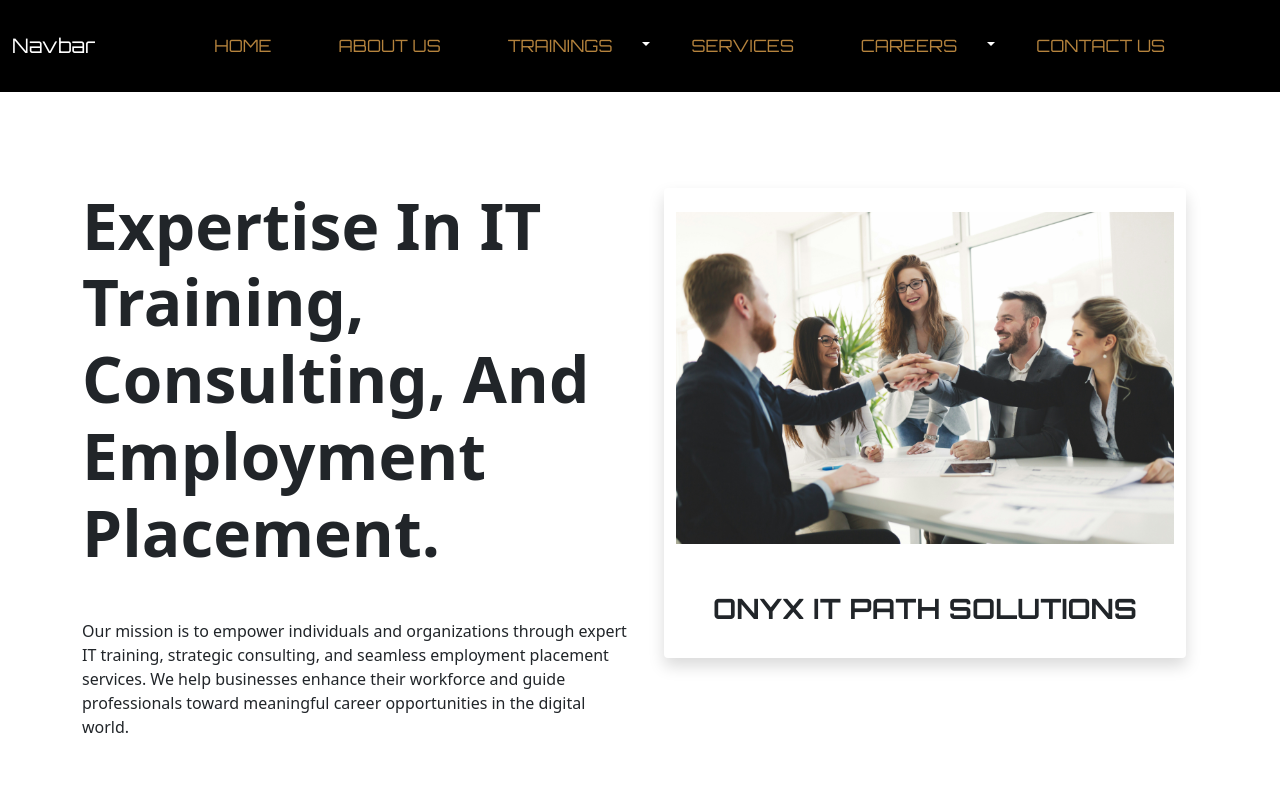
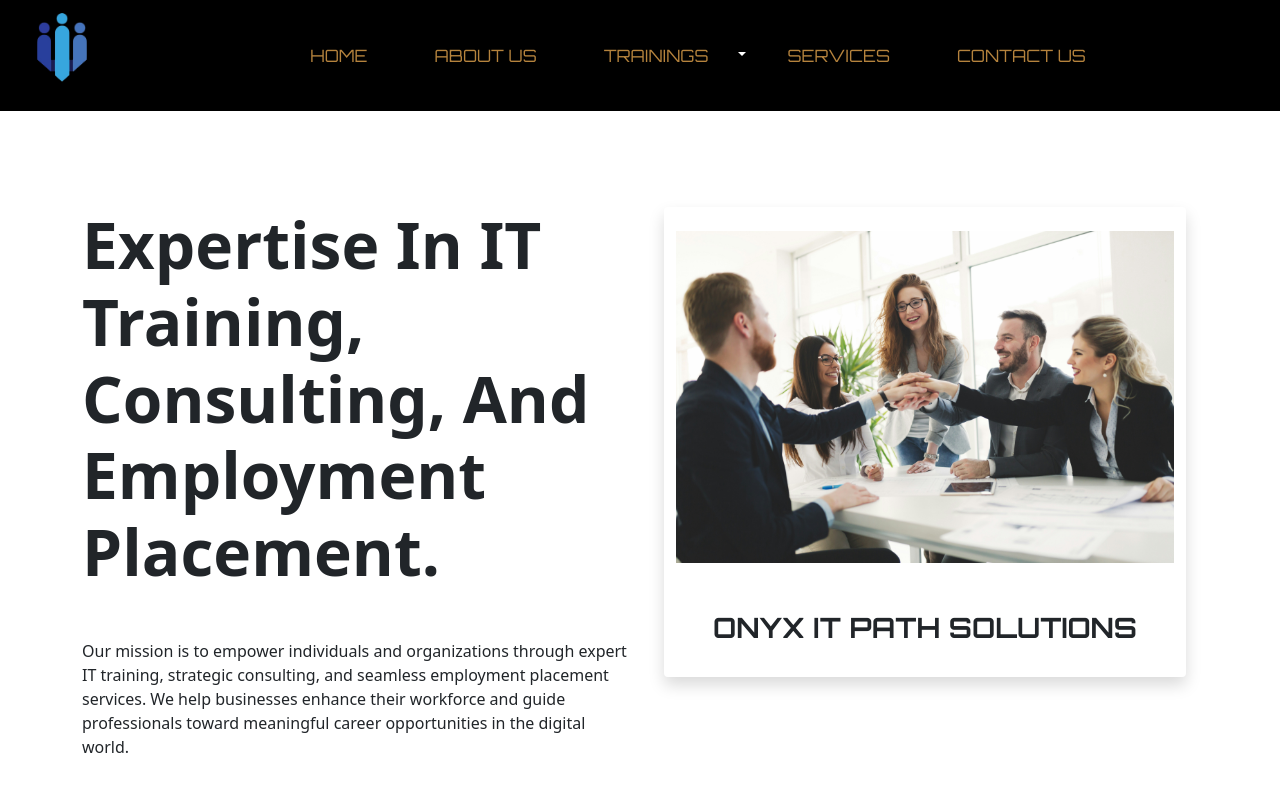
Before and after one commit to Akxay28/OnyxWeb, a React (Vite) app: page / in a window 1280 px wide. Shown: the top 785 px of the page. Built offline with nearby package versions, Linux system fonts and the light colour scheme.

Commit message:
logo update

```diff
--- a/src/App.css
+++ b/src/App.css
@@ -6,6 +6,7 @@
 /* SECTION ONE  */
 nav {
     font-family: "Orbitron", serif;
+    z-index: 100;
 }
 
 .bg-img {
--- a/src/Views/Layout/Footer/Footer.jsx
+++ b/src/Views/Layout/Footer/Footer.jsx
@@ -11,8 +11,8 @@
                             <div class="row border-top border-dark">
                                 <div class="col-lg-6">
                                     <div class="mt-5">
-                                        <img src="https://gridtech.co/wp-content/uploads/2023/10/Grid-tech-Logo-white.png"
-                                            alt="" class="img-fluid" width="180px" />
+                                        <img src="OnyxLogoBGREMOVE.png"
+                                            alt="Onyx logo image" class="img-fluid" width="180px" />
                                     </div>
                                     <p class="para_two mt-4 text-light">GridTech, an IT training and placement company, was
                                         founded over 6 years ago and is incorporated in Virginia, USA. Our core mission is
--- a/src/Views/Layout/Header/Header.jsx
+++ b/src/Views/Layout/Header/Header.jsx
@@ -14,7 +14,9 @@
         <>
             <nav className="navbar navbar-expand-lg" style={{ backgroundColor: "black" }}>
                 <div className="container-fluid">
-                    <NavLink className="navbar-brand text-white" href="#" data-aos="fade-down">Navbar</NavLink>
+                    <NavLink className="navbar-brand" to='/' href="#" data-aos="fade-down" data-aos-delay="100" style={{ cursor: "pointer" }} >
+                        <img width={100} src="OnyxLogoBGREMOVE.png" alt="Onyx It Path Solutions" className='img-fluid ' />
+                    </NavLink>
                     <button className="navbar-toggler bg-white" type="button" data-bs-toggle="collapse" data-bs-target="#navbarSupportedContent" aria-controls="navbarSupportedContent" aria-expanded="false" aria-label="Toggle navigation">
                         <span className="  bg-white fa-solid fa-bars"></span>
                     </button>
@@ -35,10 +37,11 @@
                                     <Button value={"Trainings"} />
                                 </NavLink>
                                 <ul className="dropdown-menu" aria-labelledby="navbarDropdown">
-                                    <li><a className="dropdown-item" href="#">Action</a></li>
-                                    <li><a className="dropdown-item" href="#">Another action</a></li>
-                                    <li><hr className="dropdown-divider" /></li>
-                                    <li><a className="dropdown-item" href="#">Something else here</a></li>
+                                    <li><a className="dropdown-item" href="#">Business Analysis</a></li>
+                                    <li><a className="dropdown-item" href="#">Data Analysis</a></li>
+                                    <li><a className="dropdown-item" href="#">Quality Assurance</a></li>
+                                    <li><a className="dropdown-item" href="#">Scrum Master Professional</a></li>
+
                                 </ul>
                             </li>
                             <li className="nav-item" data-aos="fade-down" data-aos-delay="400">
@@ -46,7 +49,7 @@
                                     <Button value={"Services"} />
                                 </NavLink>
                             </li>
-                            <li className="nav-item dropdown" data-aos="fade-down" data-aos-delay="200">
+                            {/* <li className="nav-item dropdown" data-aos="fade-down" data-aos-delay="200">
                                 <NavLink className="nav-link dropdown-toggle text-white text-uppercase" href="#" id="navbarDropdown" role="button" data-bs-toggle="dropdown" aria-expanded="false" data-aos="fade-down" data-aos-delay="500">
                                     <Button value={"Careers"} />
                                 </NavLink>
@@ -54,7 +57,7 @@
                                     <li><a className="dropdown-item" href="#">Action</a></li>
                                     <li><a className="dropdown-item" href="#">Another action</a></li>
                                 </ul>
-                            </li>
+                            </li> */}
                             <li className="nav-item" data-aos="fade-down">
                                 <NavLink className="nav-link text-white text-uppercase" to="/contact" aria-current="page" href="#" data-aos="fade-down" data-aos-delay="600">
                                     <Button value={"Contact us"} />
```
Also changed, not shown: public/OnyxLogoBGREMOVE.png (added).
